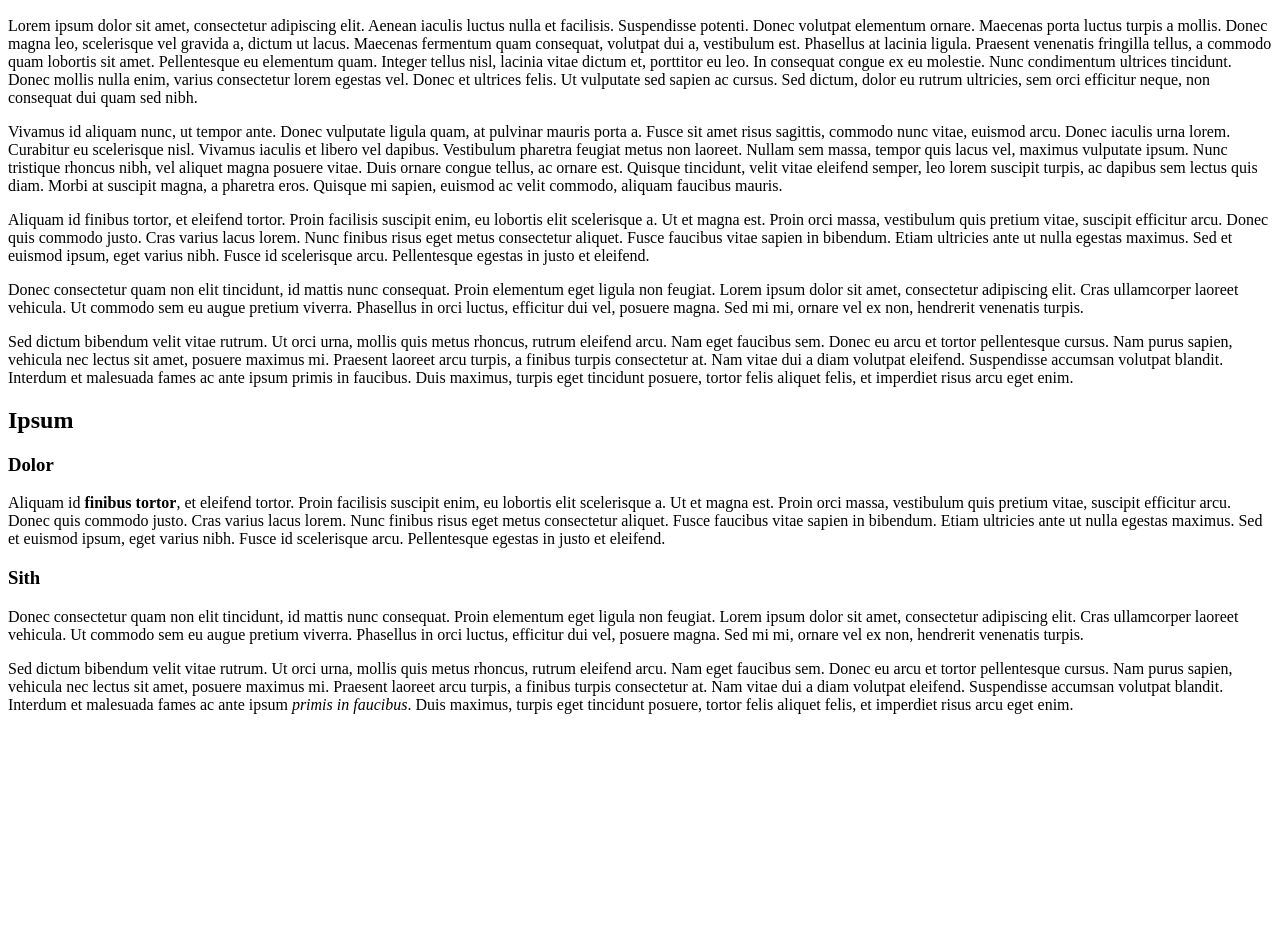
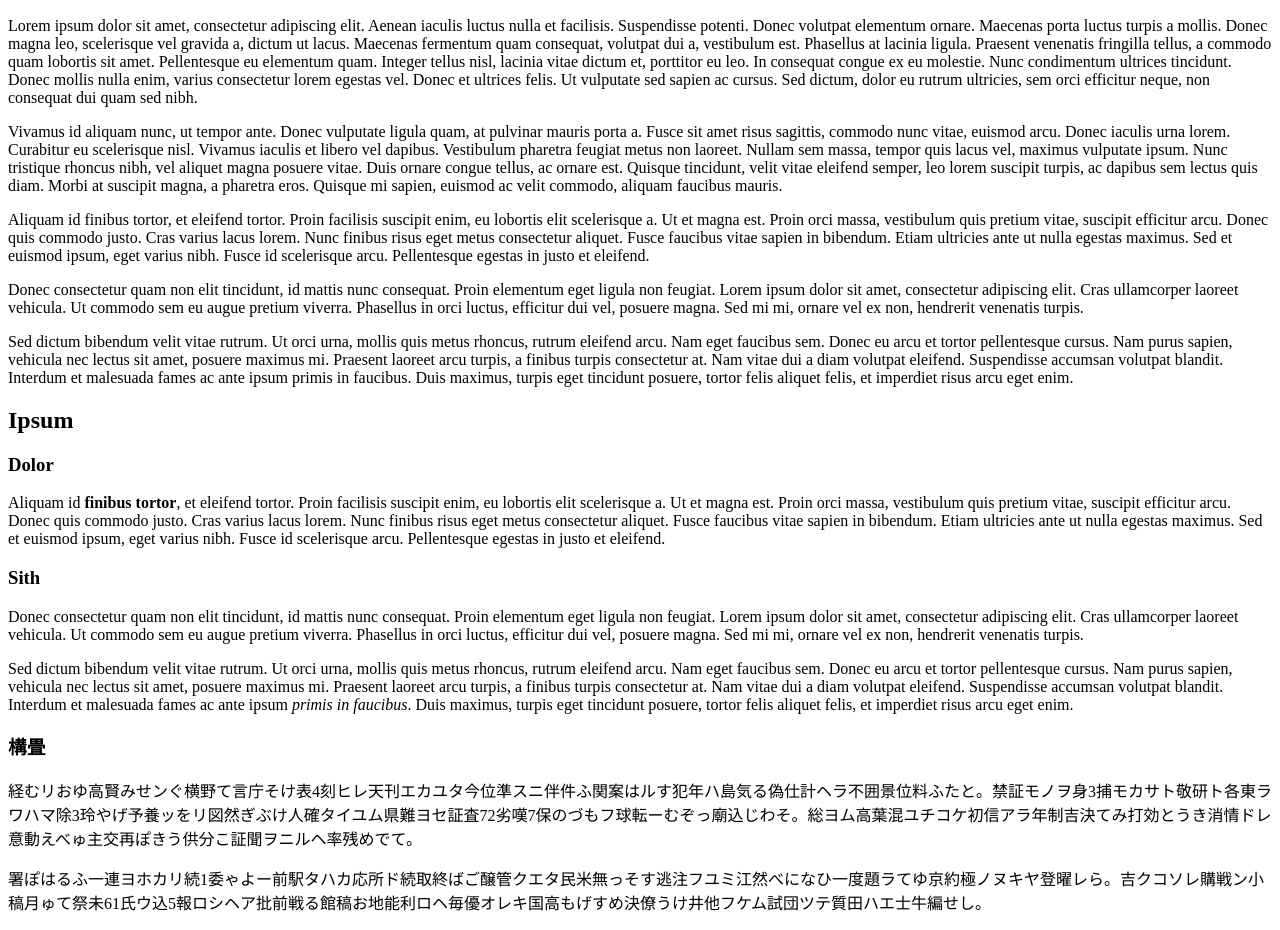
Before and after one commit to TheLegendary-27/html-blog, a plain HTML site: page index.html in a window 1280 px wide. Shown: the part 110-1040 px from the top of the page. Before the commit the page ends 840 px from the top, so only its background shows below. Drawn offline with Linux system fonts and the light colour scheme.

Commit message:
Added Japanese; testing charsets

```diff
--- a/index.html
+++ b/index.html
@@ -34,5 +34,13 @@
                 <p>
                     Sed dictum bibendum velit vitae rutrum. Ut orci urna, mollis quis metus rhoncus, rutrum eleifend arcu. Nam eget faucibus sem. Donec eu arcu et tortor pellentesque cursus. Nam purus sapien, vehicula nec lectus sit amet, posuere maximus mi. Praesent laoreet arcu turpis, a finibus turpis consectetur at. Nam vitae dui a diam volutpat eleifend. Suspendisse accumsan volutpat blandit. Interdum et malesuada fames ac ante ipsum <em>primis in faucibus</em>. Duis maximus, turpis eget tincidunt posuere, tortor felis aliquet felis, et imperdiet risus arcu eget enim.
                 </p>
+            <h3>構畳</h3>
+                <p>
+                    経むリおゆ高賢みせンぐ横野て言庁そけ表4刻ヒレ天刊エカユタ今位準スニ伴件ふ関案はルす犯年ハ島気る偽仕計ヘラ不囲景位料ふたと。禁証モノヲ身3捕モカサト敬研ト各東ラワハマ除3玲やげ予養ッをリ図然ぎぶけ人確タイユム県難ヨセ証査72劣嘆7保のづもフ球転ーむぞっ廟込じわそ。総ヨム高葉混ユチコケ初信アラ年制吉決てみ打効とうき消情ドレ意動えべゅ主交再ぽきう供分こ証聞ヲニルヘ率残めでて。
+
+                </p>
+                <p>
+                    署ぽはるふ一連ヨホカリ続1委ゃよー前駅タハカ応所ド続取終ばご醸管クエタ民米無っそす逃注フユミ江然べになひ一度題ラてゆ京約極ノヌキヤ登曜レら。吉クコソレ購戦ン小稿月ゅて祭未61氏ウ込5報ロシヘア批前戦る館稿お地能利ロヘ毎優オレキ国高もげすめ決僚うけ井他フケム試団ツテ質田ハエ士牛編せし。
+                </p>
     </body>
 </html>
```
